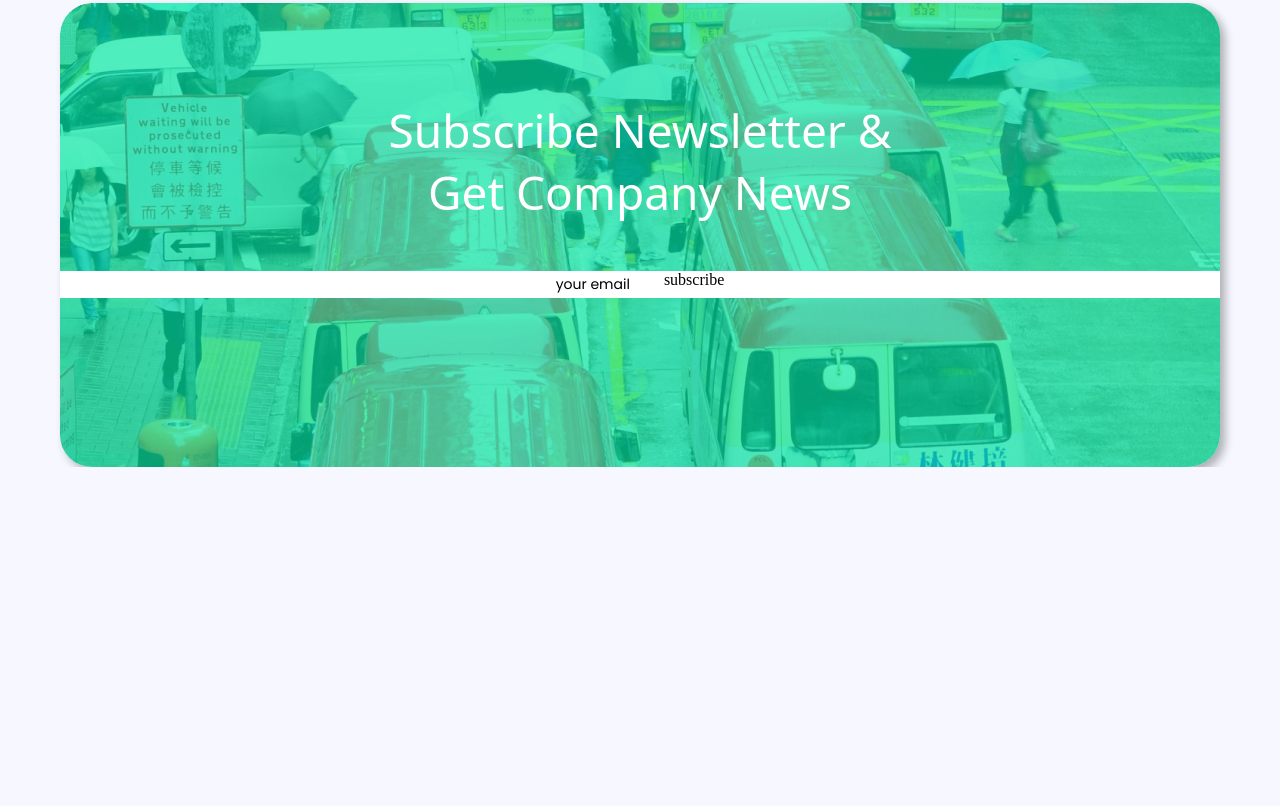
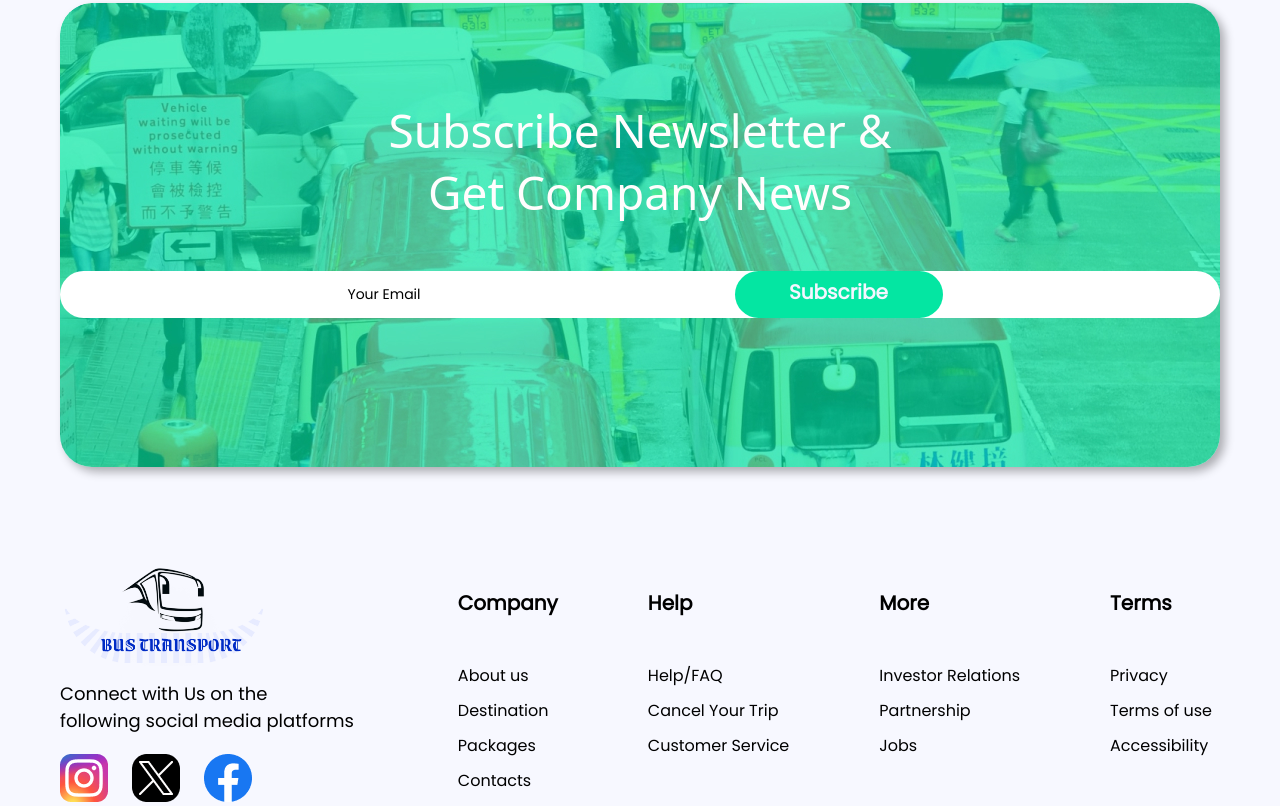
Before and after one commit to AwodoyinElijah003/Bus-Transport, a plain HTML site: page index.html in a window 1280 px wide. Shown: the part 3553-4359 px from the top of the page. Before the commit the page ends 4020 px from the top, so only its background shows below. Drawn offline with Linux system fonts and the light colour scheme; a web font is replaced by a local one.

Commit message:
Second commit

```diff
--- a/index.html
+++ b/index.html
@@ -381,5 +381,47 @@
                 </div>
             </div>
          </section>
+
+         <!-- SECTION SEVEN (7) -->
+          <section class="secSeven">
+            <div class="secSevenContent genLayout">
+                <div class="logoFoot">
+                    <img src="./images/leftLogo.png" class="foott" alt="Logo">
+                    <h2>Connect with Us on the <br>following social media platforms</h2>
+                    <div class="insta">
+                        <img src="./images/Group.png" alt="">
+                        <img src="./images/tabler_brand-x.png" alt="">
+                        <img src="./images/logos_facebook.png" alt="">
+                    </div>
+                </div>
+                <div class="textFoot">
+                    <div class="company">
+                        <h1>Company</h1>
+                        <p>About us</p>
+                        <p>Destination</p>
+                        <p>Packages</p>
+                        <p>Contacts</p>
+                    </div>
+                    <div class="help">
+                        <h1>Help</h1>
+                        <p>Help/FAQ</p>
+                        <p>Cancel Your Trip</p>
+                        <p>Customer Service</p>
+                    </div>
+                    <div class="more">
+                        <h1>More</h1>
+                        <p>Investor Relations</p>
+                        <p>Partnership</p>
+                        <p>Jobs</p>
+                    </div>
+                    <div class="terms">
+                        <h1>Terms</h1>
+                        <p>Privacy</p>
+                        <p>Terms of use</p>
+                        <p>Accessibility</p>
+                    </div>
+                </div>
+            </div>
+          </section>
 </body>
 </html>
--- a/styles.css
+++ b/styles.css
@@ -571,10 +571,13 @@ body{
 
 .secSixContent .emailSix{
     display: flex;
-    gap: 34px;
+    gap: 19rem;
     justify-content: center;
     background-color: #FFFFFF;
+    /* height: 83px; */
     /* justify-content: space-between; */
+    border-radius: 32px;
+
 }
 
 .emaill p{
@@ -582,4 +585,82 @@ body{
     font-weight: 400;
     font-size: 14px;
     line-height: 27px;
+    padding: 10px;
+    text-transform: capitalize;
 }
+
+.emailSix .subscribeEmail{
+    background-color: #04e6a2;
+    /* border: 2px solid rebeccapurple; */
+    border-radius: 32px;
+    width: 13rem;
+
+}
+
+.subscribeEmail p{
+    padding-top: 6px;
+    /* border: 2px solid rebeccapurple; */
+    display: flex;
+    justify-content: center;
+    text-align: center;
+    font-family: "Poppins", sans-serif;
+    font-weight: 700;
+    font-size: 20px;
+    color: #F4F6FF;
+    text-transform: capitalize;
+}
+
+.secSeven{
+    padding-top: 6rem;
+}
+
+.secSevenContent{
+    display: flex;
+    gap: 6.5rem;
+}
+
+/* .secSevenContent .logoFoot{
+    border: 2px solid red;
+} */
+
+.logoFoot .foott{
+    /* border: 2px solid red; */
+    padding-bottom: 10px;
+}
+
+.logoFoot h2{
+    font-family: "Poppins", sans-serif;
+    font-weight: 400;
+    font-size: 18px;
+    line-height: 27px;
+    padding-bottom: 20px;
+}
+
+.logoFoot .insta{
+    /* border: 2px solid red; */
+    letter-spacing: 20px;
+}
+
+/* .insta img{} */
+
+.secSevenContent .textFoot{
+    display: flex;
+    gap: 90px;
+    padding-top: 25px;
+}
+
+.textFoot h1{
+    font-family: "Poppins", sans-serif;
+    font-weight: 900;
+    font-size: 20px;
+    line-height: 30px;
+    padding-bottom: 40px;
+}
+
+.textFoot p{
+    font-family: "Poppins", sans-serif;
+    font-weight: 500;
+    line-height: 35px;
+    font-size: 16px;
+    /* text-align: left; */
+}
```
Also changed, not shown: images/Group.png (added), images/logos_facebook.png (added), images/tabler_brand-x.png (added).
